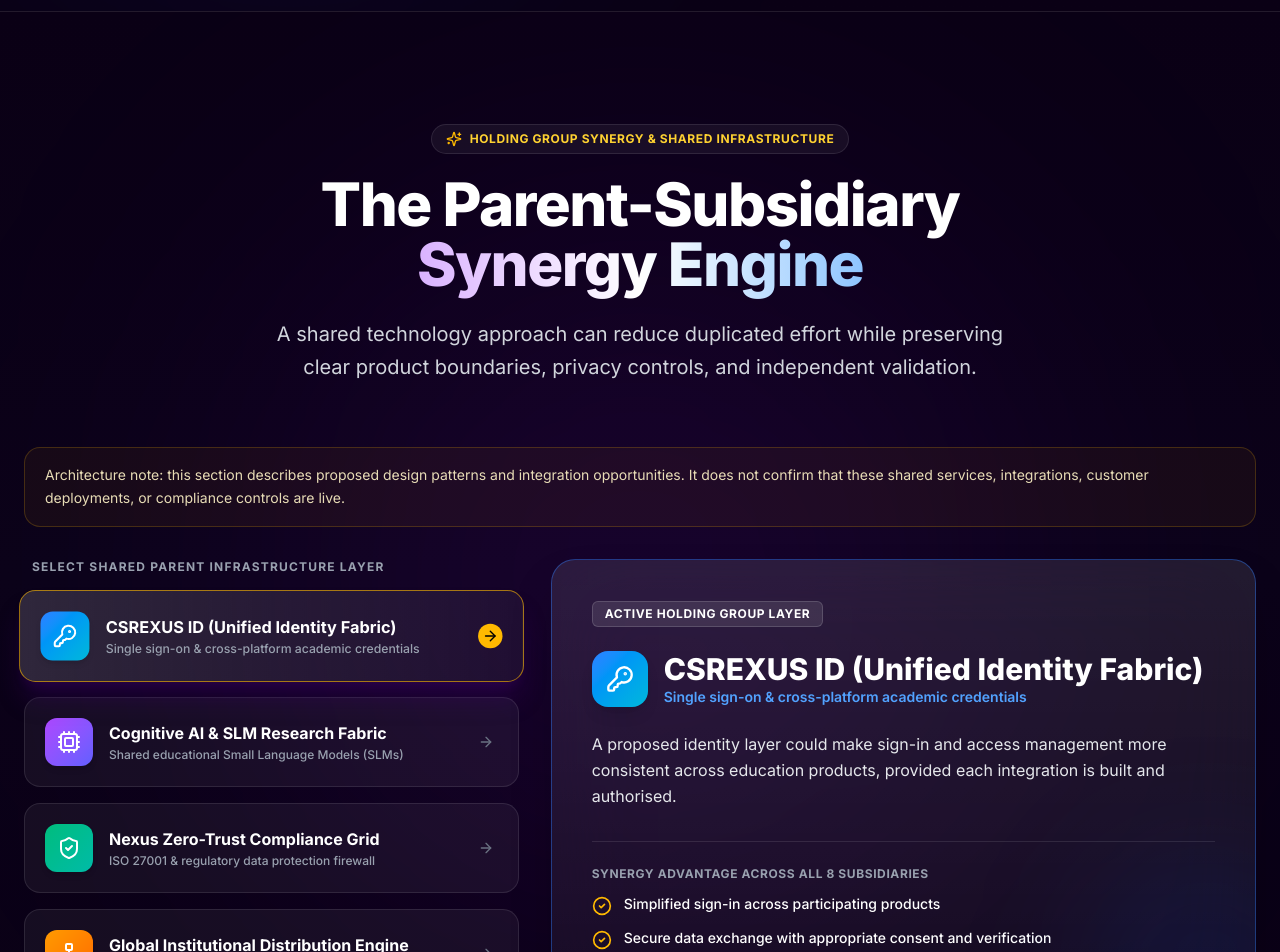
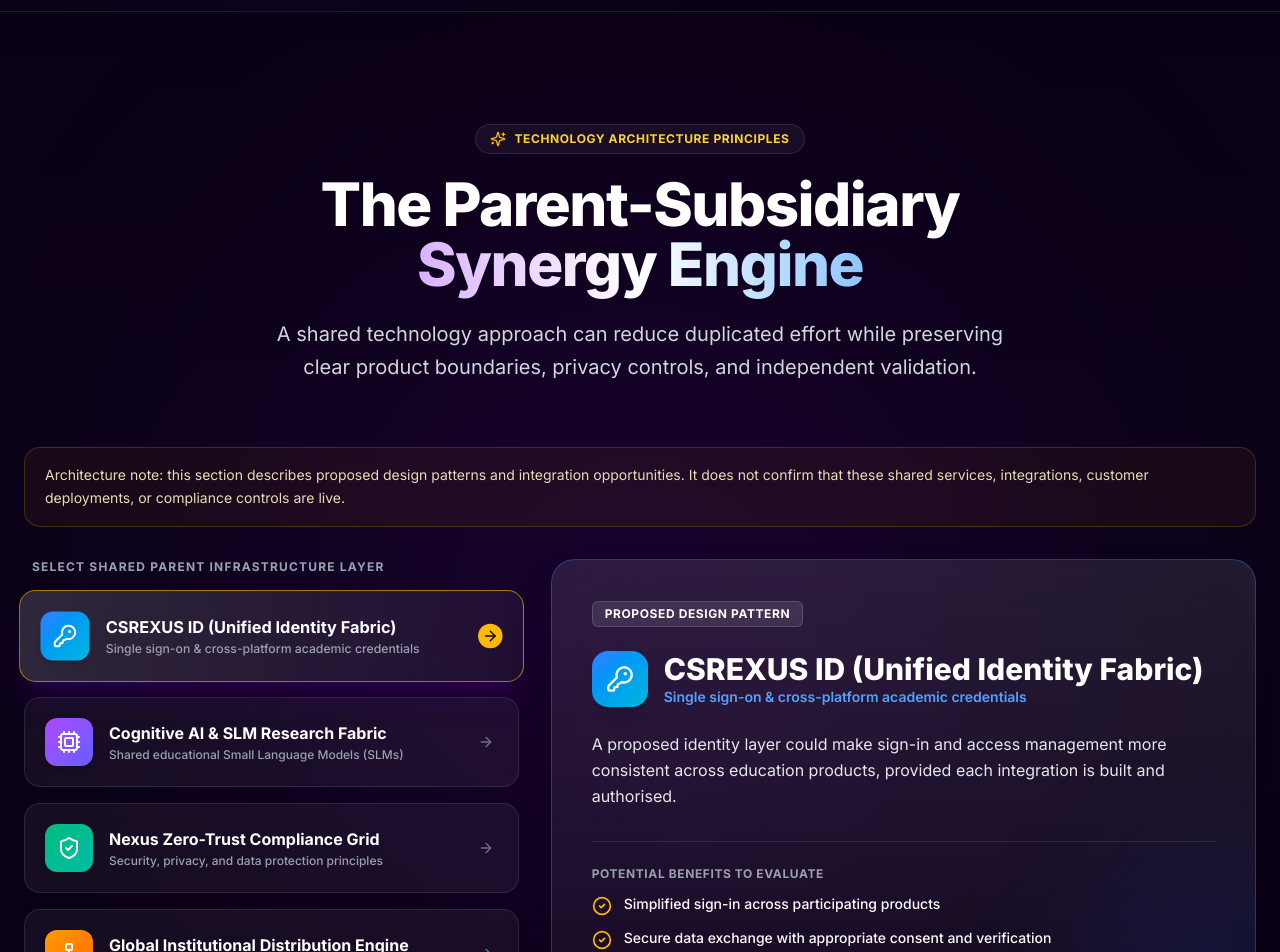
Before and after one commit to CSrajput-ux/CSrexus, a React (Vite) app: page / in a window 1280 px wide. Shown: the part 3860-4812 px from the top of the page. Built offline with nearby package versions, Linux system fonts and the light colour scheme.

Commit message:
content: remove remaining unsupported operating and governance claims

```diff
--- a/src/app/components/GroupArchitecture.tsx
+++ b/src/app/components/GroupArchitecture.tsx
@@ -30,15 +30,15 @@ const synergyLayers = [
     bgGlow: 'bg-purple-600/10',
     description: 'A shared AI research approach could reduce duplicated effort, with each model evaluated for accuracy, privacy, safety, and suitability before deployment.',
     benefits: [
-      'Automated hackathon & code grading inside MujCode',
-      'AI-assisted attendance & retention prediction in CampusX ERP',
-      '24/7 autonomous pedagogical co-pilots inside EduStream LMS',
+      'Explore assisted evaluation workflows with clear human oversight',
+      'Explore responsible analytics for academic workflows',
+      'Explore learning-support prototypes with appropriate evaluation',
     ],
   },
   {
     id: 'security',
     title: 'Nexus Zero-Trust Compliance Grid',
-    subtitle: 'ISO 27001 & regulatory data protection firewall',
+    subtitle: 'Security, privacy, and data protection principles',
     icon: ShieldCheck,
     color: 'from-emerald-500 to-teal-500',
     textColor: 'text-emerald-400',
@@ -62,9 +62,9 @@ const synergyLayers = [
     bgGlow: 'bg-amber-600/10',
     description: 'A partner network may help teams learn about institutional needs. Any partnership or procurement relationship should be confirmed before it is represented as established.',
     benefits: [
-      '65% faster enterprise procurement & contract closing',
-      'Cross-selling synergy between ERP, placement, and LMS suites',
-      'Dedicated 24/7 cloud migration taskforce (InstaTech)',
+      'Structured discovery with prospective institutional partners',
+      'Potential product interoperability, subject to implementation and consent',
+      'Scoped migration planning with appropriate operational support',
     ],
   },
 ];
@@ -90,7 +90,7 @@ export function GroupArchitecture() {
           <div className="inline-flex items-center gap-2 px-3.5 py-1.5 rounded-full bg-white/5 border border-white/10 mb-5">
             <Sparkles className="w-4 h-4 text-amber-400" />
             <span className="text-amber-300 text-xs font-bold uppercase tracking-wider">
-              Holding Group Synergy &amp; Shared Infrastructure
+              Technology architecture principles
             </span>
           </div>
 
@@ -160,7 +160,7 @@ export function GroupArchitecture() {
 
               {/* Layer Badge */}
               <div className="inline-flex items-center gap-2 px-3 py-1 rounded-md bg-white/10 border border-white/15 text-white text-xs font-bold uppercase tracking-wider mb-6">
-                <span>ACTIVE HOLDING GROUP LAYER</span>
+                <span>PROPOSED DESIGN PATTERN</span>
               </div>
 
               <div className="flex items-center gap-4 mb-6">
@@ -184,7 +184,7 @@ export function GroupArchitecture() {
               {/* Benefits Checklist */}
               <div className="space-y-3 pt-6 border-t border-white/10">
                 <h4 className="text-xs font-bold uppercase tracking-wider text-gray-400 mb-3">
-                  Synergy Advantage Across All 8 Subsidiaries
+                  Potential benefits to evaluate
                 </h4>
                 {activeLayer.benefits.map((benefit, i) => (
                   <div key={i} className="flex items-start gap-3">
```
